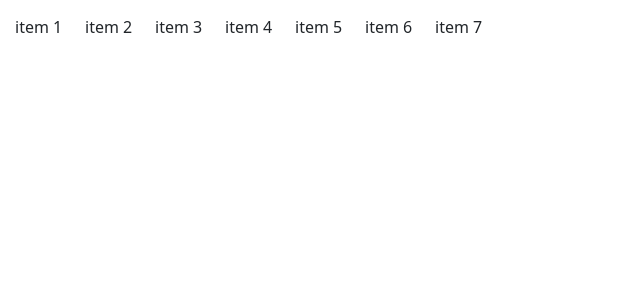
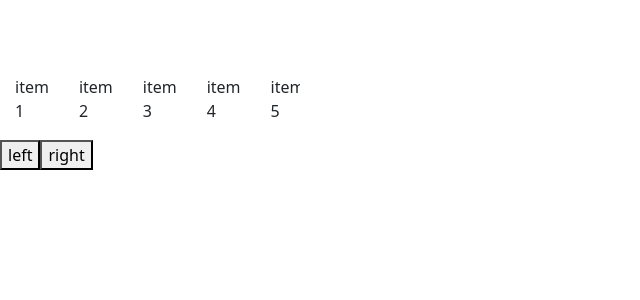
Before and after one commit to Mohamedyousef44/Agoura-Angular, an Angular app: page / in a window 1280 px wide. Shown: the top 300 px of the page, without its empty margins (0-640 px from the left). Built offline with nearby package versions, Linux system fonts and the light colour scheme.

Commit message:
add scroller functionality

```diff
--- a/src/app/Components/category-scroller/category-scroller.component.css
+++ b/src/app/Components/category-scroller/category-scroller.component.css
@@ -10,21 +10,18 @@ body {
 }
 
 .horizontal-scroll-wrapper{
-  display:block;
-
-  width:80px;
-  max-height:500px;
+  display:flex;
+  flex-direction: row;
+  flex-wrap: nowrap;
+  width:300px;
+  /* max-height:500px; */
   margin:0;
   overflow-y:auto;
-  overflow-x:hidden;
-  transform:rotate(-90deg) translateY(-80px);
-  transform-origin:right top;
+  overflow-x:scroll;
 }
 .horizontal-scroll-wrapper > div{
   display:block;
   padding:5px;
-  transform:rotate(90deg);
-  transform-origin: right top;
 }
 
 .squares{
--- a/src/app/Components/category-scroller/category-scroller.component.html
+++ b/src/app/Components/category-scroller/category-scroller.component.html
@@ -1,4 +1,5 @@
-<div class="horizontal-scroll-wrapper squares">
+<div>
+  <div #scroller class="horizontal-scroll-wrapper squares">
     <div><a href="" class="nav-link">item 1</a></div>
     <div><a href="" class="nav-link">item 2</a></div>
     <div><a href="" class="nav-link">item 3</a></div>
@@ -8,3 +9,7 @@
     <div><a href="" class="nav-link">item 7</a></div>
     <div><a href="" class="nav-link">item 8</a></div>
   </div>
+
+  <button (click)="scroll(scroller, -20)">left</button>
+  <button (click)="scroll(scroller, 20)">right</button>
+</div>
--- a/src/app/Components/category-scroller/category-scroller.component.ts
+++ b/src/app/Components/category-scroller/category-scroller.component.ts
@@ -3,8 +3,10 @@ import { Component } from '@angular/core';
 @Component({
   selector: 'app-category-scroller',
   templateUrl: './category-scroller.component.html',
-  styleUrls: ['./category-scroller.component.css']
+  styleUrls: ['./category-scroller.component.css'],
 })
 export class CategoryScrollerComponent {
-
+  scroll(scroller: any, degree: number) {
+    scroller.scrollLeft += degree;
+  }
 }
```
Lines whose indentation alone changed are shown as unchanged.
